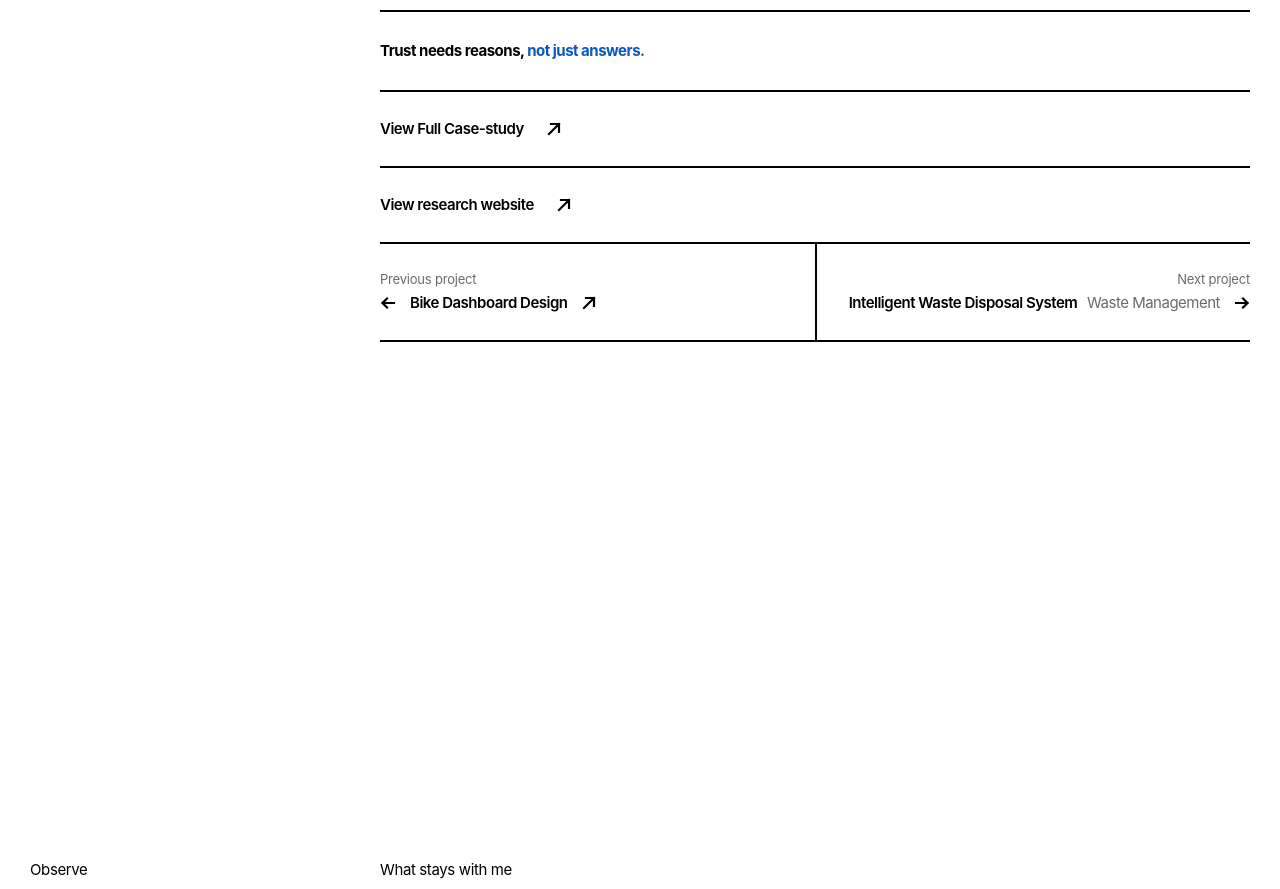
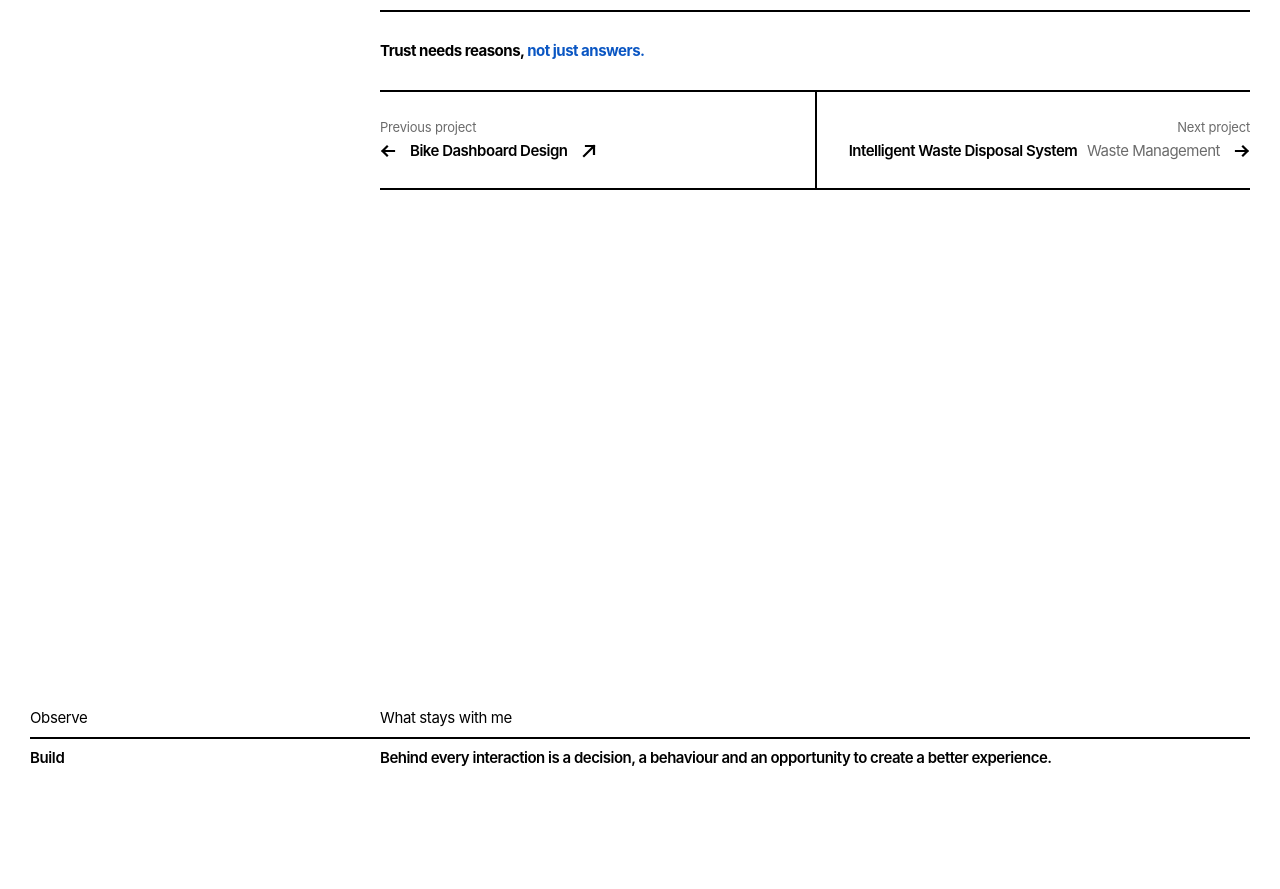
Before and after one commit to sukhman0402/portfolio-website, a Next.js app: page /projects/drive-wise in a window 1280 px wide. Shown: the part 10449-11338 px from the top of the page. Built offline with nearby package versions, Linux system fonts and the light colour scheme.

Commit message:
Hide duplicate end links

```diff
--- a/src/components/ProjectTopics.js
+++ b/src/components/ProjectTopics.js
@@ -226,8 +226,15 @@ export default function ProjectTopics({ sections, endLinks, after, panelLinks =
             // One row per link between black lines, bold label + diagonal
             // arrow (Sukhman's reference, 2026-10-06). The first row's top
             // line is the last statement's closing line.
+            // Links that also sit in the left panel (Full Case-study,
+            // Prototype, Research Website) are hidden here on desktop
+            // (2026-10-22, Sukhman: "remove these 2 CTAs as we have moved
+            // them to the left panel"). Phones have no left panel, so they
+            // keep them here. The list's top line stays: it is the last
+            // statement's closing line.
             <ul className="border-t-2 border-black">
               {endLinks.map((link) => {
+                const inPanel = panelLinks.some((p) => p.href === link.href);
                 const inner = (
                   <>
                     <span>{link.label}</span>
@@ -237,7 +244,7 @@ export default function ProjectTopics({ sections, endLinks, after, panelLinks =
                 const cls =
                   "flex w-fit items-center gap-[22px] py-[28px] font-semibold tracking-[-0.5px] transition-opacity hover:opacity-60";
                 return (
-                  <li key={link.href} className="border-b-2 border-black">
+                  <li key={link.href} className={`border-b-2 border-black ${inPanel ? "md:hidden" : ""}`}>
                     {link.external ? (
                       <a href={link.href} target="_blank" rel="noopener noreferrer" className={cls}>
                         {inner}
```
